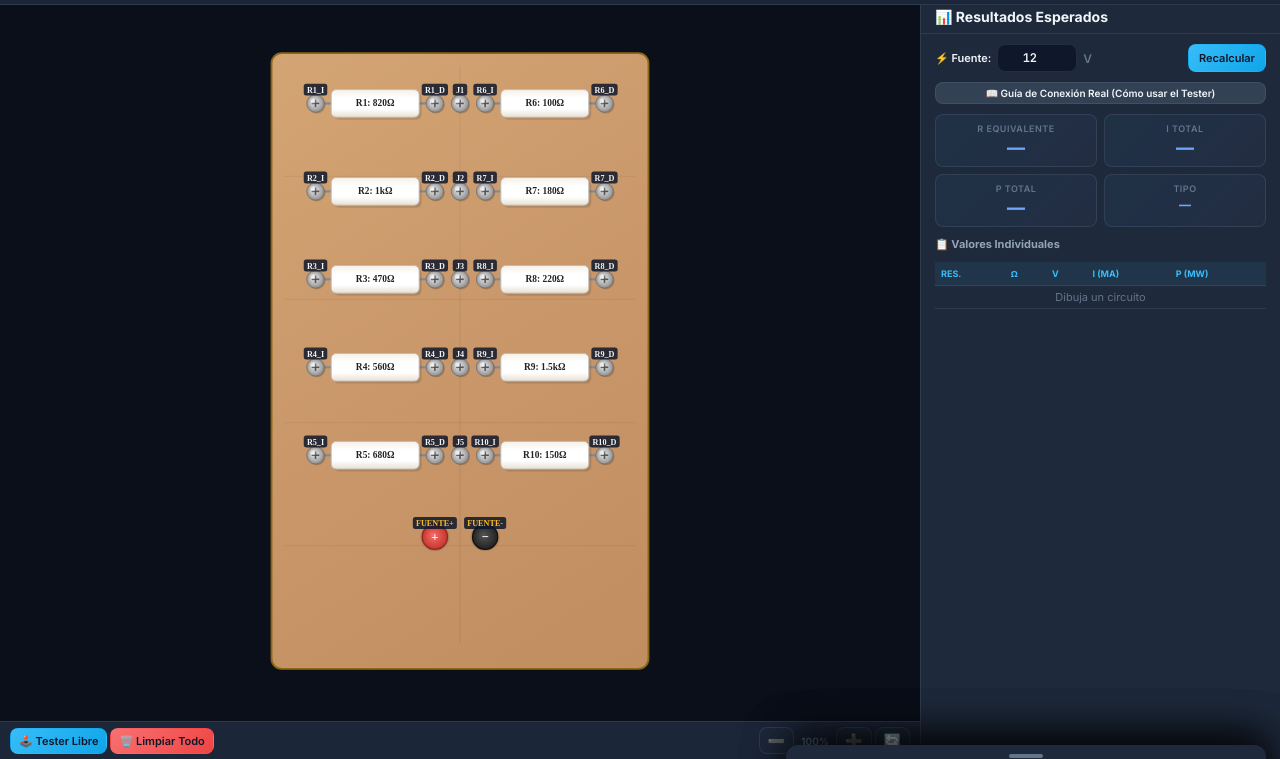
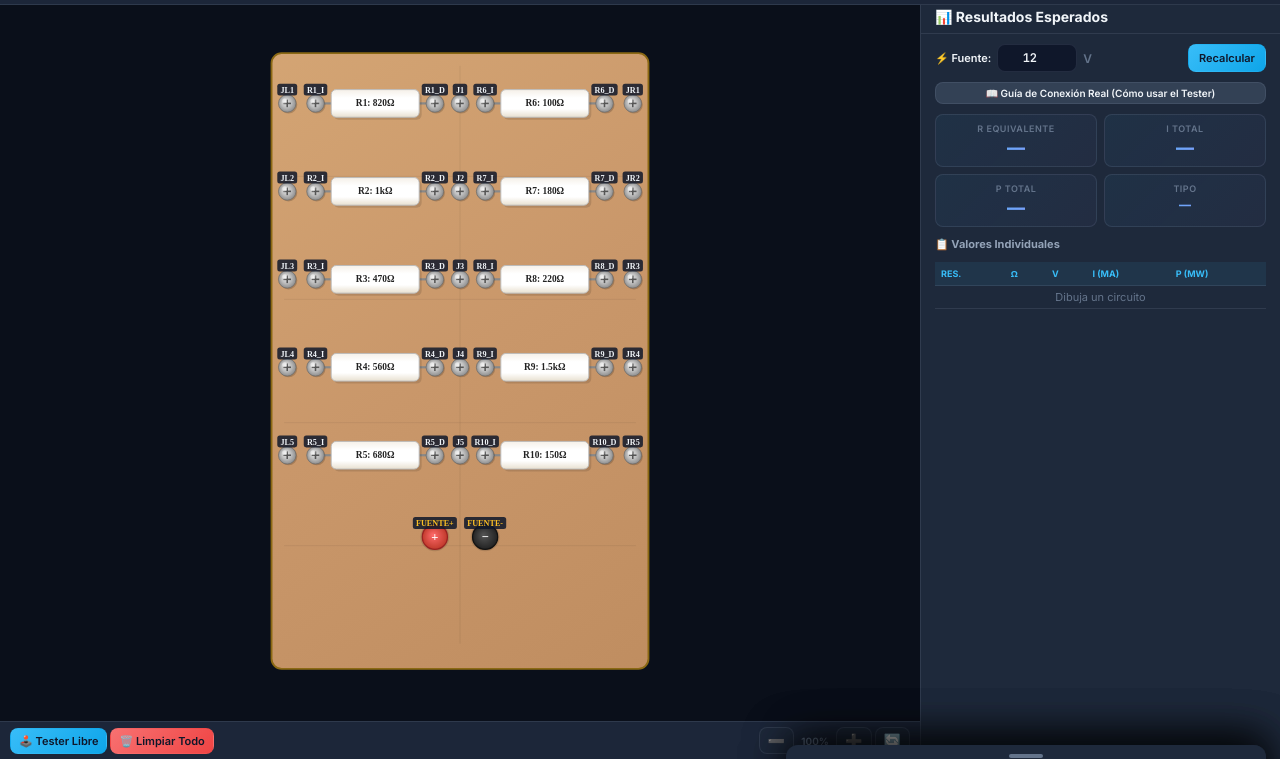
Before and after one commit to jorgecandia423-arch/entrenador-circuitos, a website: page index.html in a window 1280 px wide. Shown: the part 41-800 px from the top of the page. Drawn offline with Linux system fonts and the light colour scheme.

Commit message:
Añadir empalmes laterales JL y JR

```diff
--- a/index.html
+++ b/index.html
@@ -222,7 +222,7 @@
       <div class="ex-info" id="exInfo" style="display:none"></div>
       <textarea id="conIn" placeholder="FUENTE+ -> R1_I&#10;R1_D -> R6_I&#10;R6_D -> FUENTE-" oninput="dibujar()"></textarea>
       <div class="hint">
-        💡 Haz <strong>clic en un tornillo</strong> y luego en otro para conectarlos/desconectarlos rápidamente. Usa los empalmes centrales (J1 a J5) para unir cables al aire libre.
+        💡 Haz <strong>clic en un tornillo</strong> y luego en otro para conectarlos/desconectarlos rápidamente. Usa los empalmes (J, JL, JR) para unir cables al aire libre.
       </div>
       <div class="acts">
         <button class="btn btn-err" onclick="limpiar()">🗑️ Limpiar Todo</button>
@@ -281,7 +281,7 @@ let RV={...DEF_R};
 
 const PTS=[];
 for(let i=1;i<=10;i++){PTS.push(`R${i}_I`,`R${i}_D`)}
-for(let i=1;i<=5;i++){PTS.push(`J${i}`)}
+for(let i=1;i<=5;i++){PTS.push(`J${i}`,`JL${i}`,`JR${i}`)}
 PTS.push('FUENTE+','FUENTE-');
 
 function mkSP(){
@@ -290,6 +290,8 @@ function mkSP(){
     p[`R${i+1}_I`]={x:LI,y:RY[i]};p[`R${i+1}_D`]={x:LD,y:RY[i]};
     p[`R${i+6}_I`]={x:RI_X,y:RY[i]};p[`R${i+6}_D`]={x:RD_X,y:RY[i]};
     p[`J${i+1}`]={x:BW/2, y:RY[i]};
+    p[`JL${i+1}`]={x:45, y:RY[i]};
+    p[`JR${i+1}`]={x:BW-45, y:RY[i]};
   }
   p['FUENTE+']={x:FPX,y:FY};p['FUENTE-']={x:FMX,y:FY};
   return p;
@@ -636,7 +638,12 @@ function drawBoard(){
   cx.beginPath();cx.moveTo(BW/2,40);cx.lineTo(BW/2,BH-60);cx.stroke();
 
   for(let i=1;i<=10;i++){const iz=SP[`R${i}_I`],de=SP[`R${i}_D`];drawRes(iz.x,iz.y,de.x,de.y,`R${i}`,RV[i])}
-  for(let i=1;i<=5;i++){const jp=SP[`J${i}`];drawScrew(jp.x,jp.y);if(showLbl)drawLabel(jp.x,jp.y,`J${i}`)}
+  for(let i=1;i<=5;i++){
+    ['J','JL','JR'].forEach(px=>{
+      const nm=`${px}${i}`;
+      if(SP[nm]){drawScrew(SP[nm].x,SP[nm].y);if(showLbl)drawLabel(SP[nm].x,SP[nm].y,nm)}
+    });
+  }
   drawFuente();
   if(showLbl)for(let i=1;i<=10;i++){drawLabel(SP[`R${i}_I`].x,SP[`R${i}_I`].y,`R${i}_I`);drawLabel(SP[`R${i}_D`].x,SP[`R${i}_D`].y,`R${i}_D`);}
   if(showLbl){drawLabel(SP['FUENTE+'].x,SP['FUENTE+'].y,'FUENTE+');drawLabel(SP['FUENTE-'].x,SP['FUENTE-'].y,'FUENTE-');}
```
